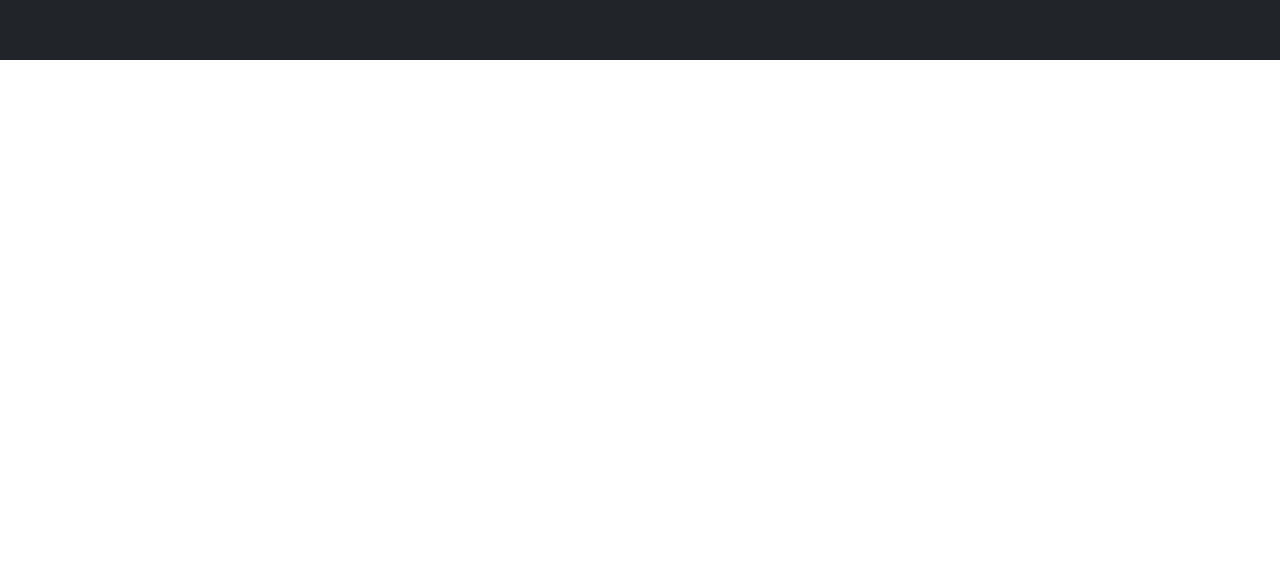
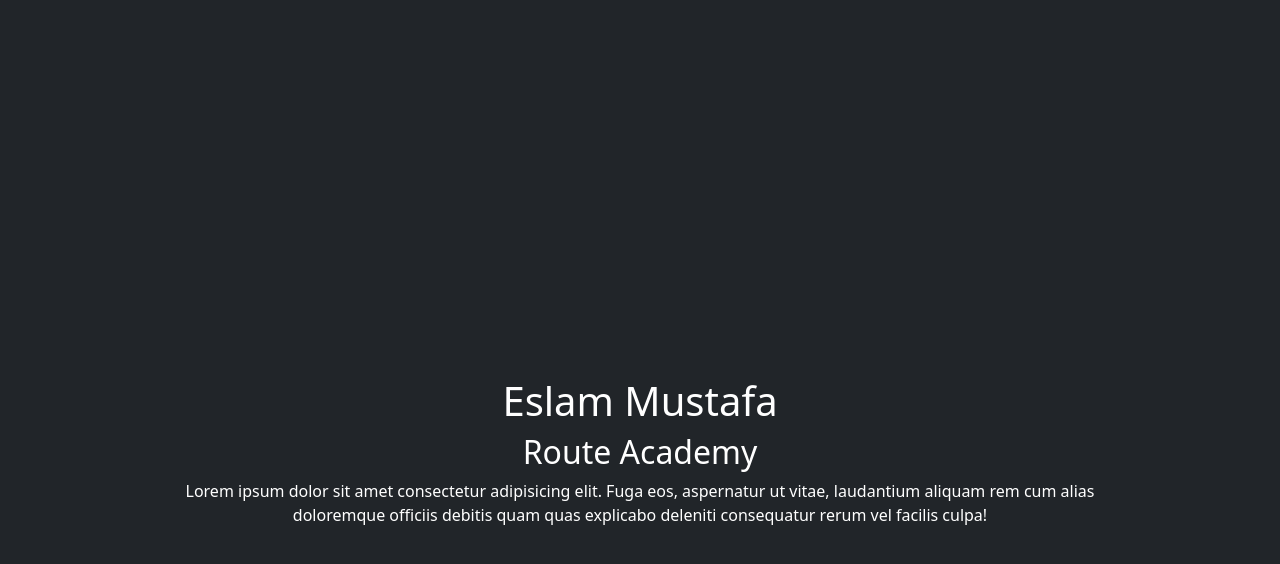
Before and after one commit to KareemGhorab/First_Task, a plain HTML site: page index.html in a window 1280 px wide. Shown: the part 2340-2904 px from the top of the page. Before the commit the page ends 2400 px from the top, so only its background shows below. Drawn offline with Linux system fonts and the light colour scheme.

Commit message:
add eslam section

```diff
--- a/index.html
+++ b/index.html
@@ -34,5 +34,15 @@
     </section>
     <script src="js/bootstrap.bundle.min.js"></script>
     <script src="js/main.js"></script>
+    </section>
+    <section class="vh-100 bg-dark d-flex justify-content-center align-items-center">
+        <div class="content text-white text-center w-75">
+            <h1>Eslam Mustafa</h1>
+            <h2>Route Academy</h2>
+            <p>Lorem ipsum dolor sit amet consectetur adipisicing elit. Fuga eos, aspernatur ut vitae, laudantium aliquam rem cum alias doloremque officiis debitis quam quas explicabo deleniti consequatur rerum vel facilis culpa!</p>
+        </div>
+    </section>
+    <script src="js/bootstrap.bundle.min.js"></script>
+    <script src="js/main.js"></script>
 </body>
 </html>
```
